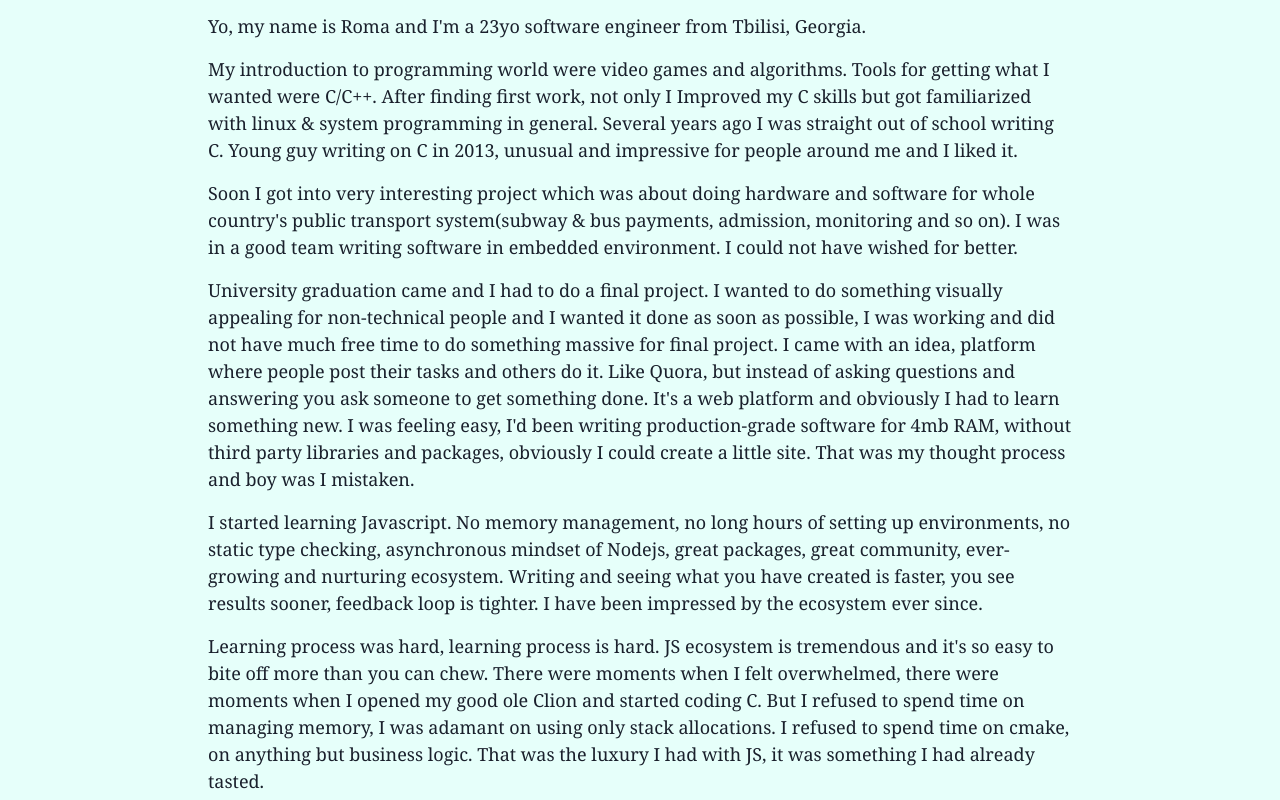
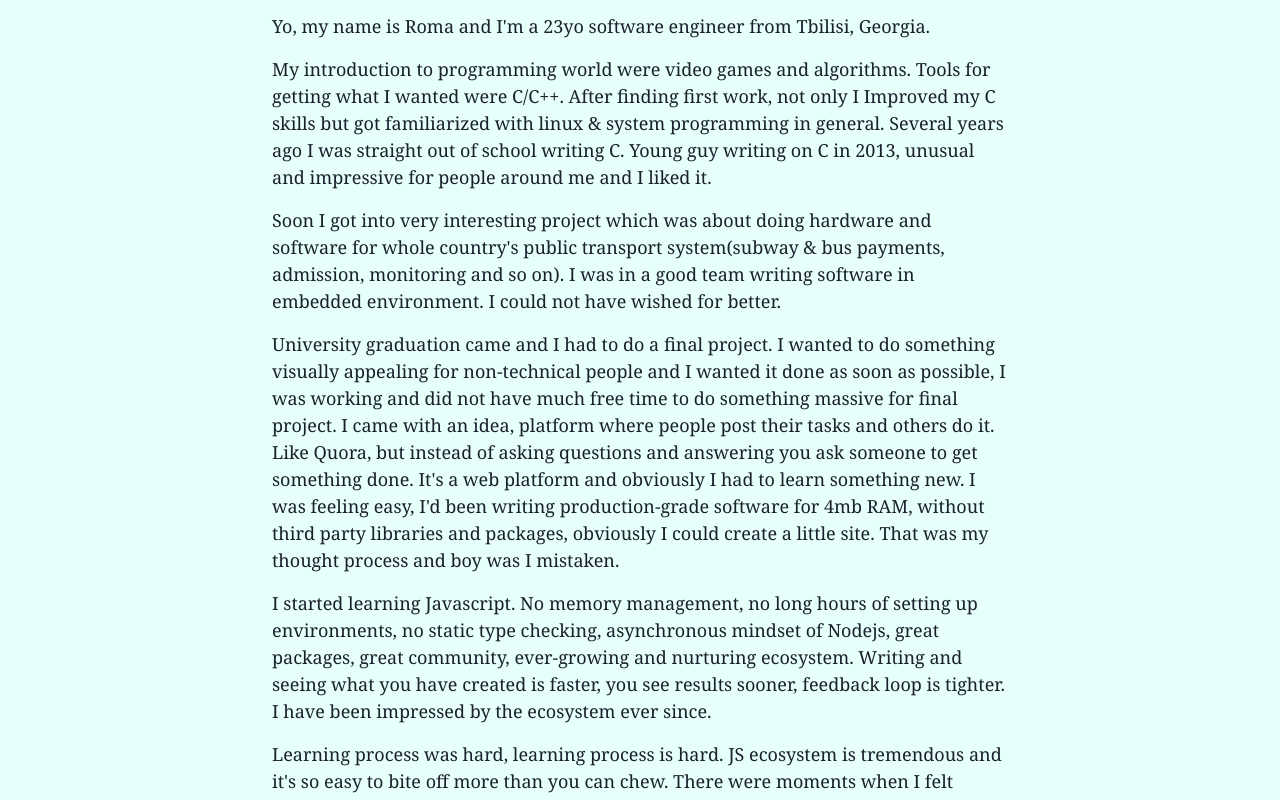
Before and after one commit to rmargve/blog, a Gatsby site: page /from-c-to-javascript in a window 1280 px wide. Shown: the part 99-899 px from the top of the page. Built offline with nearby package versions, Linux system fonts and the light colour scheme; Gatsby itself is replaced by a stand-in of ours; some packages are replaced by stand-ins of ours.

Commit message:
reduced blog post width

```diff
--- a/src/templates/blog-post.js
+++ b/src/templates/blog-post.js
@@ -11,7 +11,7 @@ export default function Template({ data }) {
     <Layout>
       <Nav />
       <SEO title={post.frontmatter.title} />
-      <div className="max-w-4xl mx-auto p-4 mt-4">
+      <div className="max-w-3xl mx-auto p-4 mt-4">
         <h1 className="text-purple-600 font-bold text-4xl">
           {post.frontmatter.title}
         </h1>
```
